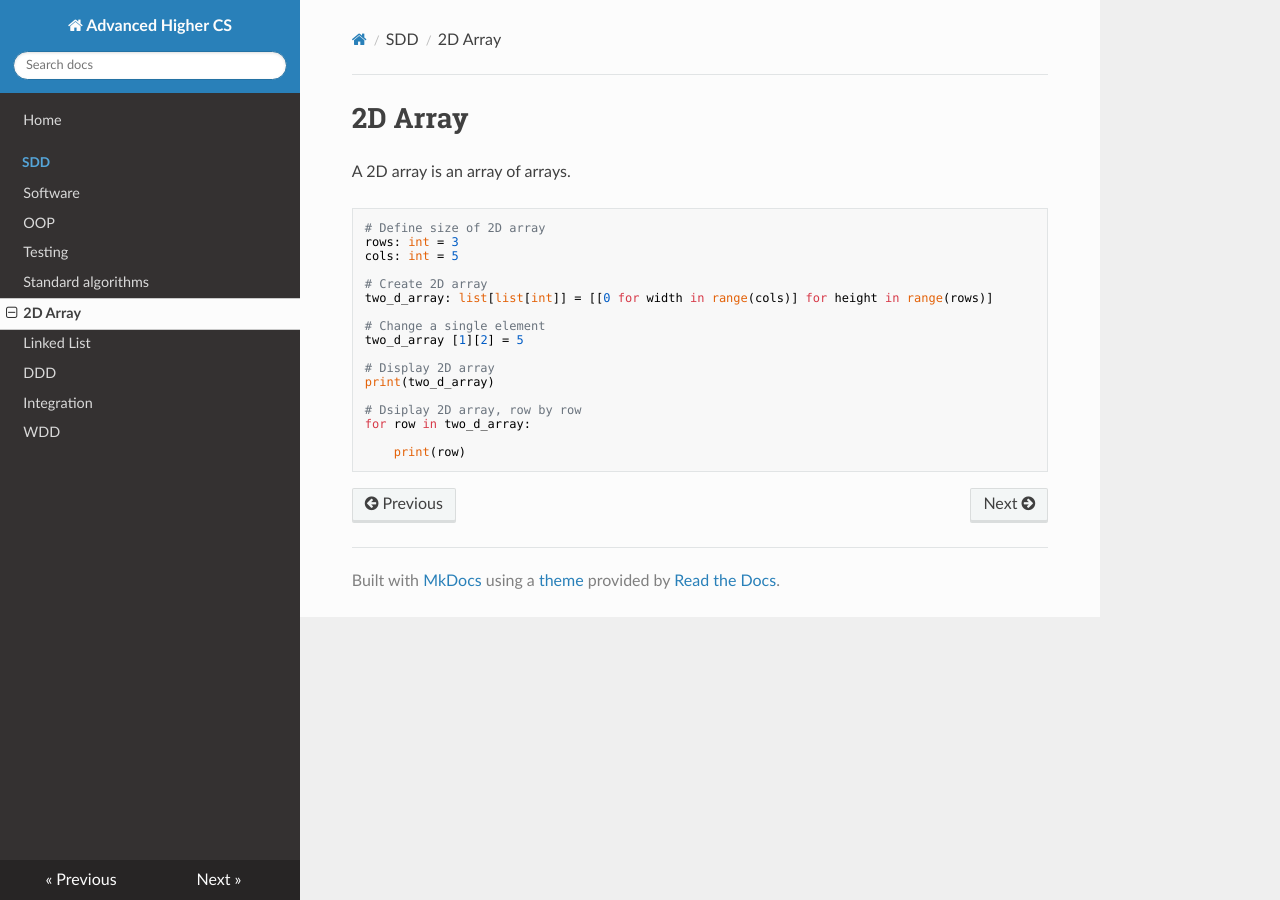
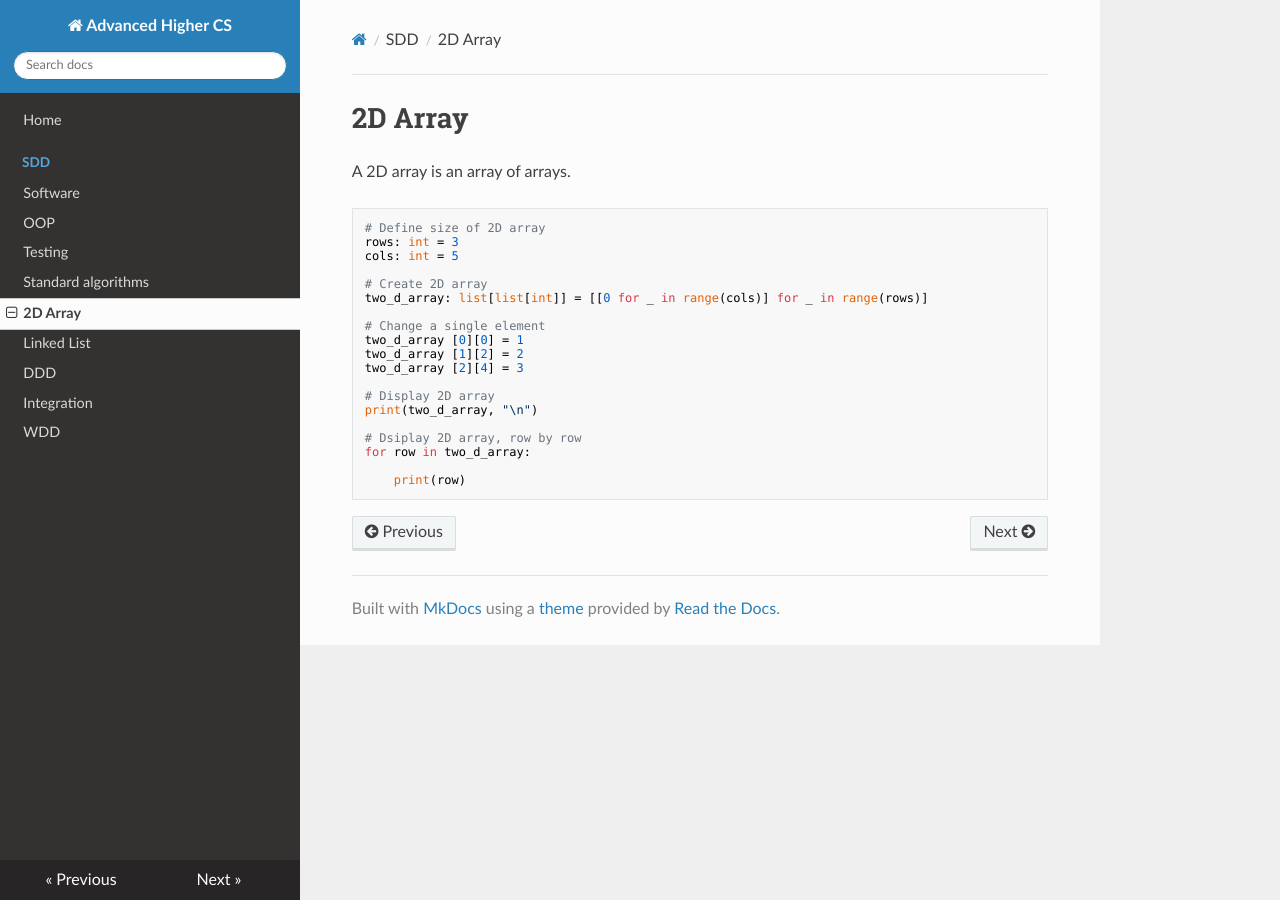
Before and after one commit to MrFriendCS/AH-CS, an MkDocs documentation site: the page built from docs/sdd/AH-CS-SDD-2D-Array.md, in a window 1280 px wide. Built offline with MkDocs 1.6.1, drawn with Linux system fonts in a browser that asks for light colours; nearby versions of some CDN libraries.

Commit message:
Update AH-CS-SDD-2D-Array.md

```diff
--- a/docs/sdd/AH-CS-SDD-2D-Array.md
+++ b/docs/sdd/AH-CS-SDD-2D-Array.md
@@ -8,13 +8,15 @@ rows: int = 3
 cols: int = 5
 
 # Create 2D array
-two_d_array: list[list[int]] = [[0 for width in range(cols)] for height in range(rows)]
+two_d_array: list[list[int]] = [[0 for _ in range(cols)] for _ in range(rows)]
 
 # Change a single element
-two_d_array [1][2] = 5
+two_d_array [0][0] = 1
+two_d_array [1][2] = 2
+two_d_array [2][4] = 3
 
 # Display 2D array
-print(two_d_array)
+print(two_d_array, "\n")
 
 # Dsiplay 2D array, row by row
 for row in two_d_array:
```
